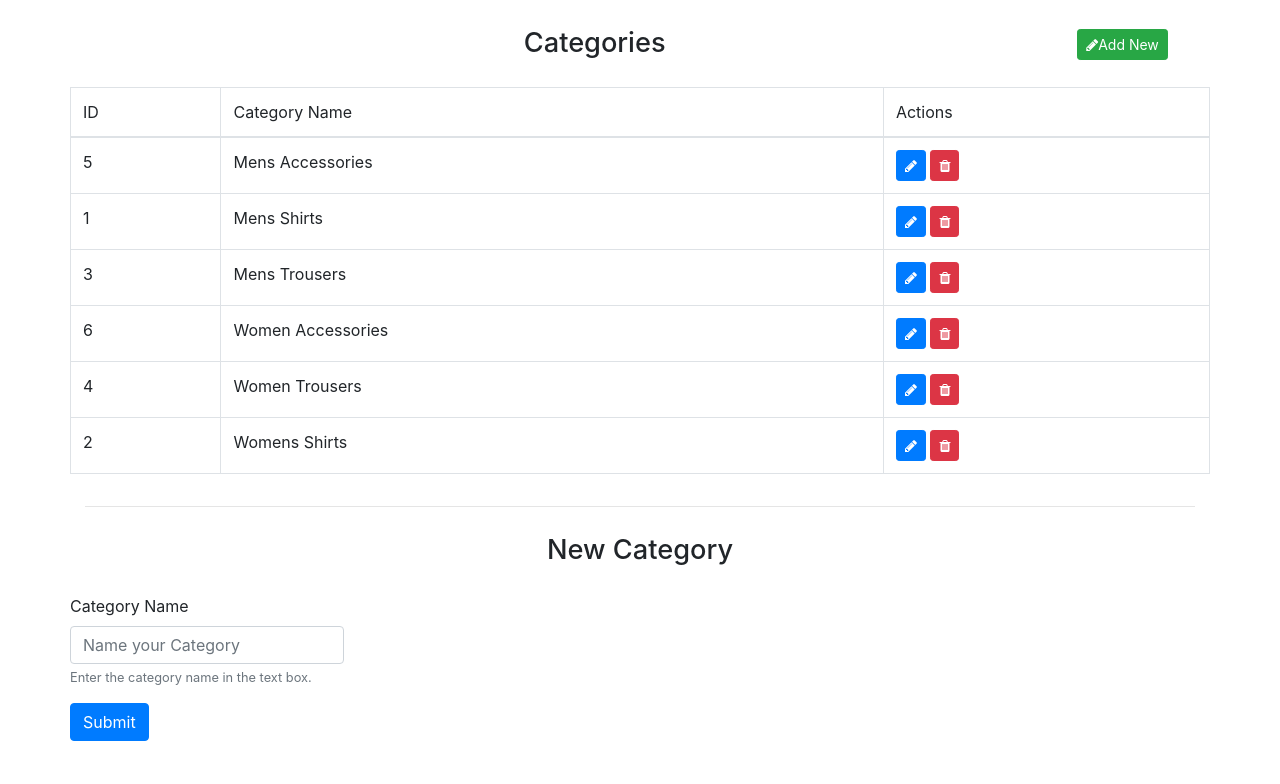
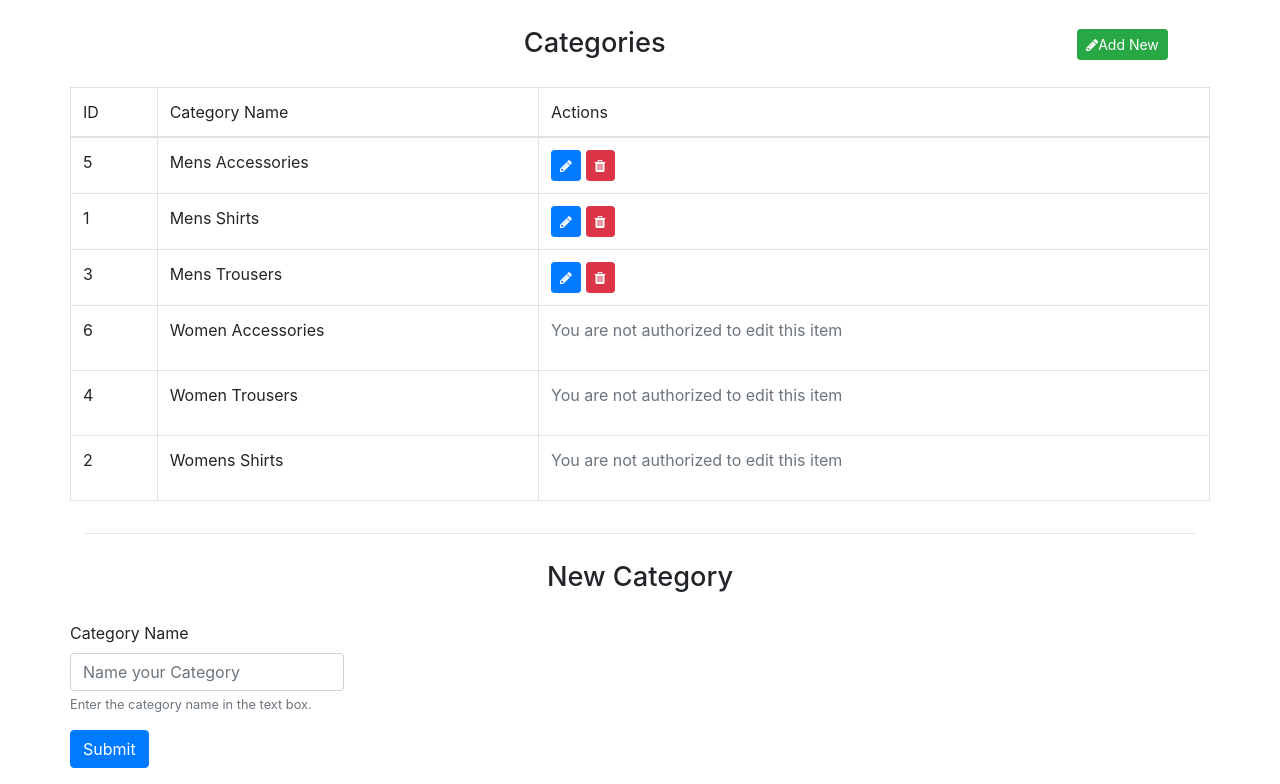
Before and after one commit to vinayrajan/item-catalog, a Flask app: page /managecategories.html in a window 1280 px wide. Shown: the part 56-840 px from the top of the page. Before the commit the page ends 797 px from the top, so only its background shows below. Run offline with Flask 2, Linux system fonts and the light colour scheme; the visitor is signed in with stand-in values (Sample User, id 1); some libraries are stand-ins or nearby versions.

Commit message:
fixed : Create, delete and update operations do consider authorization status prior to execution.

```diff
--- a/catalog.py
+++ b/catalog.py
@@ -215,13 +215,23 @@ needs the user session
 @app.route("/profile.html", methods=['GET', 'POST'])
 @authorize
 def show_profile():
-    user_detail = session.query(dbsetup.Users) \
-        .filter_by(uid=user_session['user_id']).one()
+    user_detail = user_info()
     categories = session.query(dbsetup.Category) \
         .order_by(asc(dbsetup.Category.category))
     return render_template('profile.html',
                            pagetitle="Profile and Help",
                            menu_categories=categories, user=user_detail)
+
+
+"""
+Function to get the details of user who has logged in
+"""
+
+
+def user_info():
+    user_detail = session.query(dbsetup.Users) \
+        .filter_by(uid=user_session['user_id']).one()
+    return user_detail
 
 
 """
@@ -257,29 +267,39 @@ def manage_categories():
     if request.method == 'DELETE':
         category_id = request.form['id']
         category_name = request.form['catname']
+        created_by = request.form['created_by']
+        # need to check if the category_id belongs to the user id on the
+        # session
 
-        delete_this_row = session.query(dbsetup.Category) \
-            .filter_by(id=category_id).one()
-        session.delete(delete_this_row)
-        session.commit()
+        if created_by == user_session['user_id']:
 
-        categories = session.query(dbsetup.Category) \
-            .order_by(asc(dbsetup.Category.category))
-        # flash("The Category called "+ category_name + " is Deleted")
-        # return redirect(url_for('manageCategories'))
-        return "The Category called " + category_name + " is Deleted"
+            delete_this_row = session.query(dbsetup.Category) \
+                .filter_by(id=category_id).one()
+            session.delete(delete_this_row)
+            session.commit()
+
+            categories = session.query(dbsetup.Category) \
+                .order_by(asc(dbsetup.Category.category))
+            return "The Category called " + category_name + " is Deleted"
+        else:
+            return "You are not authorized to delete this item"
 
     if request.method == 'PUT':
         product_id = request.form['id']
         category_name = request.form['catname']
         created_by = request.form['created_by']
 
-        edit_this_row = session.query(dbsetup.Category) \
-            .filter_by(id=product_id).one()
-        edit_this_row.category = category_name
-        session.add(edit_this_row)
-        session.commit()
-        return "updated"
+        # need to check if the category_id belongs to the user id on the
+        # session
+        if created_by == user_session['user_id']:
+            edit_this_row = session.query(dbsetup.Category) \
+                .filter_by(id=product_id).one()
+            edit_this_row.category = category_name
+            session.add(edit_this_row)
+            session.commit()
+            return "updated"
+        else:
+            return "You are not authorized to edit this item"
 
 
 """
@@ -299,7 +319,7 @@ def manage_products():
             .order_by(asc(dbsetup.Products.id))
         # .filter_by(created_by=user_session['user_id']) \
 
-        print(products)
+        # print(products)
 
         return render_template('manageproduct.html',
                                pagetitle="Manage Products",
@@ -309,12 +329,16 @@ def manage_products():
     if request.method == 'DELETE':
         product_id = request.form['prodid']
         product_title = request.form['prodtitle']
+        created_by = request.form['created_by']
 
-        delete_this_row = session.query(dbsetup.Products) \
-            .filter_by(id=product_id).one()
-        session.delete(delete_this_row)
-        session.commit()
-        return "The Product called " + product_title + " is Deleted"
+        if created_by == user_session['user_id']:
+            delete_this_row = session.query(dbsetup.Products) \
+                .filter_by(id=product_id).one()
+            session.delete(delete_this_row)
+            session.commit()
+            return "The Product called " + product_title + " is Deleted"
+        else:
+            return "You are not authorized to edit this item"
 
 
 """
@@ -349,27 +373,28 @@ def newProduct(product_id=None, name=None):
     if request.method == 'POST':
         if request.form['prodid']:
 
-            product_id = request.form['prodid']
-            product_title = request.form['prodtitle']
-            edit_this_row = session.query(dbsetup.Products) \
-                .filter_by(id=product_id).one()
+            if request.form['createdby'] == user_session['user_id']:
+                product_id = request.form['prodid']
+                product_title = request.form['prodtitle']
+                edit_this_row = session.query(dbsetup.Products) \
+                    .filter_by(id=product_id).one()
 
-            edit_this_row.title = request.form['prodtitle']
-            edit_this_row.description = request.form['proddesc']
-            edit_this_row.price = request.form['prodprice']
-            edit_this_row.pic1 = request.form['prodpic1']
-            edit_this_row.pic2 = request.form['prodpic2']
-            edit_this_row.cat = request.form['prodcat']
-            edit_this_row.created_by = request.form['createdby']
-            edit_this_row.created_on = date.today()
+                edit_this_row.title = request.form['prodtitle']
+                edit_this_row.description = request.form['proddesc']
+                edit_this_row.price = request.form['prodprice']
+                edit_this_row.pic1 = request.form['prodpic1']
+                edit_this_row.pic2 = request.form['prodpic2']
+                edit_this_row.cat = request.form['prodcat']
+                edit_this_row.created_by = request.form['createdby']
+                edit_this_row.created_on = date.today()
 
-            session.add(edit_this_row)
-            session.commit()
-
-            # categories = session.query(dbsetup.Category) \
-            #     .order_by(asc(dbsetup.Category.category))
-            flash("The Product " + product_title + " has been updated")
-            return redirect(url_for('manage_products'))
+                session.add(edit_this_row)
+                session.commit()
+                flash("The Product " + product_title + " has been updated")
+                return redirect(url_for('manage_products'))
+            else:
+                flash("You are not authorized to edit this item")
+                return redirect(url_for('manage_products'))
 
         else:
             new_product = dbsetup.Products(
--- a/templates/managecategory.html
+++ b/templates/managecategory.html
@@ -42,8 +42,12 @@
                     </div>
                 </td>
                 <td>
-                   <button data-toggle="tooltip" title="Edit this category " type="button" class="btne btn btn-primary btn-sm" data-id="{{c.id}}" data-name="{{c.category}}"><i class="fa fa-pencil"></i></button>
-                   <button data-toggle="tooltip" title="Delete this category " type="button" class="btnd btn btn-danger btn-sm" data-id="{{c.id}}" data-name="{{c.category}}"><i class="fa fa-trash"></i> </button>
+                {%  if c.created_by==session['user_id']  %}
+                    <button data-toggle="tooltip" title="Edit this category " type="button" class="btne btn btn-primary btn-sm" data-id="{{c.id}}" data-name="{{c.category}}"><i class="fa fa-pencil"></i></button>
+                    <button data-toggle="tooltip" title="Delete this category " type="button" class="btnd btn btn-danger btn-sm" data-created_by="{{c.created_by}}"  data-id="{{c.id}}" data-name="{{c.category}}"><i class="fa fa-trash"></i> </button>
+                {% else %}
+                    <p class="text-muted">You are not authorized to edit this item</p>
+                {% endif %}
                 </td>
             </tr>
          {% endfor %}
@@ -78,13 +82,13 @@ $(function () {
     $(".btnd").on('click',function(){
         var id=$(this).data('id');
         var name=$(this).data('name');
-
+        var created_by=$(this).data('created_by');
         var url="{{ url_for('manage_categories') }}";
        yesno=confirm("Are you sure to delete this category : "+ name);
        if(yesno== true){
         $.ajax({
             url:url,
-            data: { catname: name, id: id },
+            data: { catname: name, id: id,created_by:created_by },
             method:"DELETE",
             success:function(data){
                 alert(data);
@@ -119,6 +123,10 @@ $(function () {
                         alert(msg);
                         location.reload();
                     }
+                    else{
+                        alert(data);
+                         location.reload();
+                    }
 
                 }
               });
```
Also changed, not shown: templates/manageproduct.html (+4 -3 lines), itemcatalog.db.
